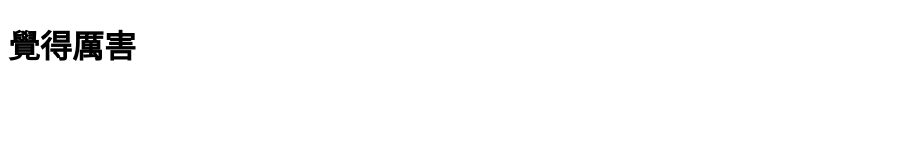
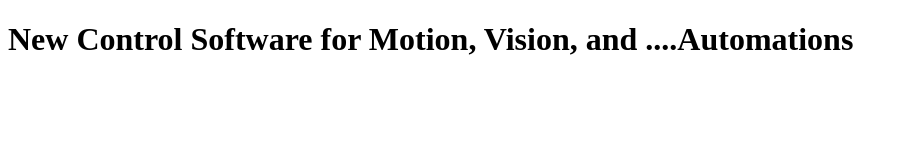
Before and after one commit to ARCOSAutomation/arcosautomation.github.io, a plain HTML site: page index.html in a window 1280 px wide. Shown: the whole page, without its empty margins (0-908 px from the left). Drawn offline with Linux system fonts and the light colour scheme.

Commit message:
update first verion

```diff
--- a/index.html
+++ b/index.html
@@ -2,9 +2,9 @@
 <html>
   <head>
     <meta charset="utf-8">
-    <title>你好，GitHub</title>
+    <title>ARCOS Automation</title>
   </head>
   <body>
-    <h1>覺得厲害</h1>
+    <h1>New Control Software for Motion, Vision, and ....Automations</h1>
   </body>
 </html>
```
